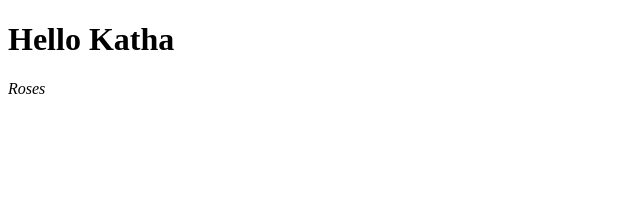
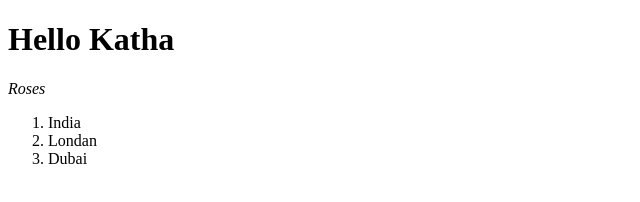
Before and after one commit to Kathamore/F1test, a plain HTML site: page index.html in a window 1280 px wide. Shown: the whole page, without its empty margins (0-640 px from the left). Drawn offline with Linux system fonts and the light colour scheme.

Commit message:
my final

```diff
--- a/index.html
+++ b/index.html
@@ -8,5 +8,10 @@
 <body>
    <h1>Hello Katha</h1>
    <div><i>Roses</i></div>
+   <ol>
+    <li>India</li>
+    <li>Londan</li>
+    <li>Dubai</li>
+   </ol>
 </body>
 </html>
```
